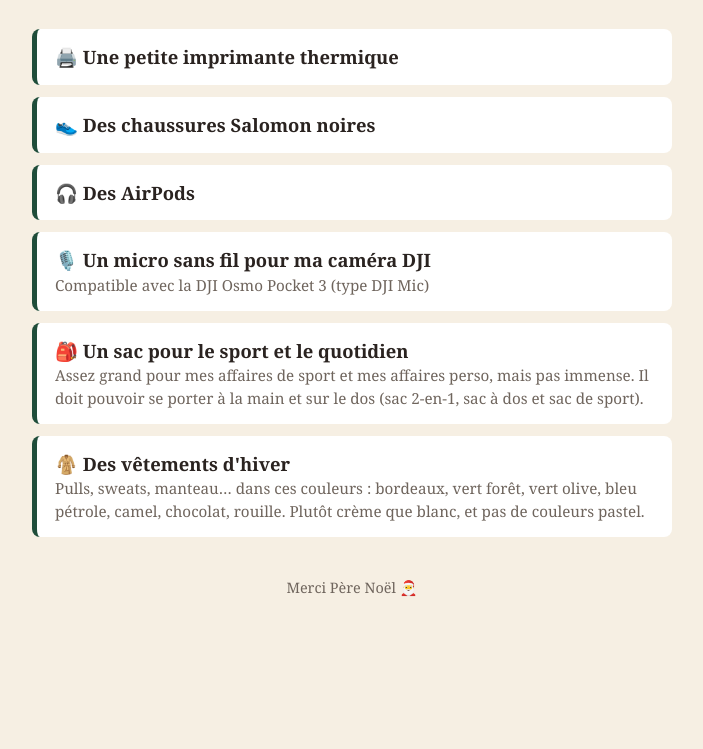
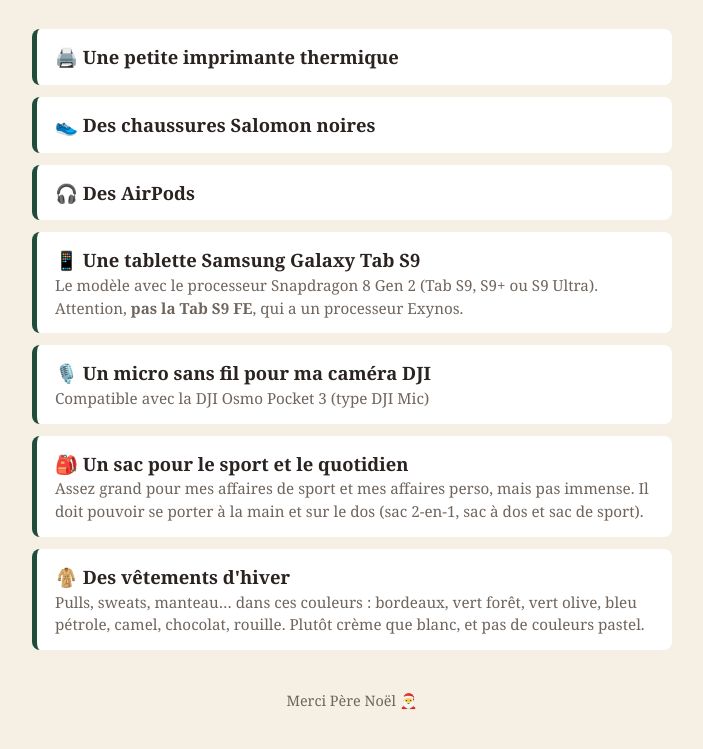
Before and after one commit to Thavissay/Liste-Noel-Thomas, a plain HTML site: page index.html in a window 1280 px wide. Shown: the part 159-908 px from the top of the page, without its empty margins (288-991 px from the left). Before the commit the page ends 800 px from the top, so only its background shows below. Drawn offline with Linux system fonts and the light colour scheme.

Commit message:
Ajout : Samsung Galaxy Tab S9 (Snapdragon)
Co-Authored-By: Claude Opus 5.5 <noreply@anthropic.com>
Claude-Session: https://claude.ai/code/session_01SMM1snUFEU974V1VfuuQqM

```diff
--- a/index.html
+++ b/index.html
@@ -52,6 +52,11 @@
   </li>
 
   <li>
+    <div class="nom">📱 Une tablette Samsung Galaxy Tab S9</div>
+    <div class="infos">Le modèle avec le processeur Snapdragon 8 Gen 2 (Tab S9, S9+ ou S9 Ultra). Attention, <b>pas la Tab S9 FE</b>, qui a un processeur Exynos.</div>
+  </li>
+
+  <li>
     <div class="nom">🎙️ Un micro sans fil pour ma caméra DJI</div>
     <div class="infos">Compatible avec la DJI Osmo Pocket 3 (type DJI Mic)</div>
   </li>
```
